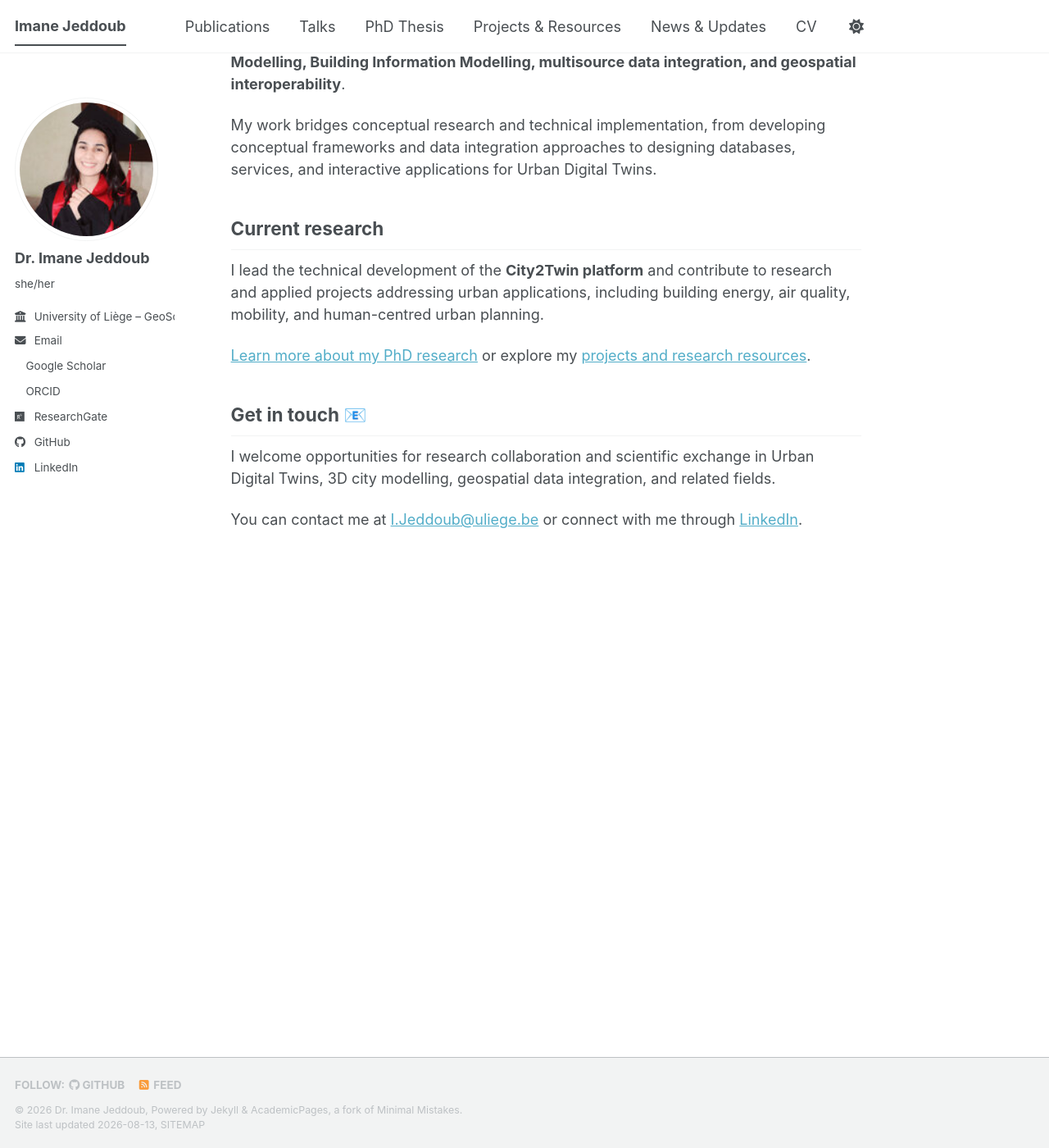
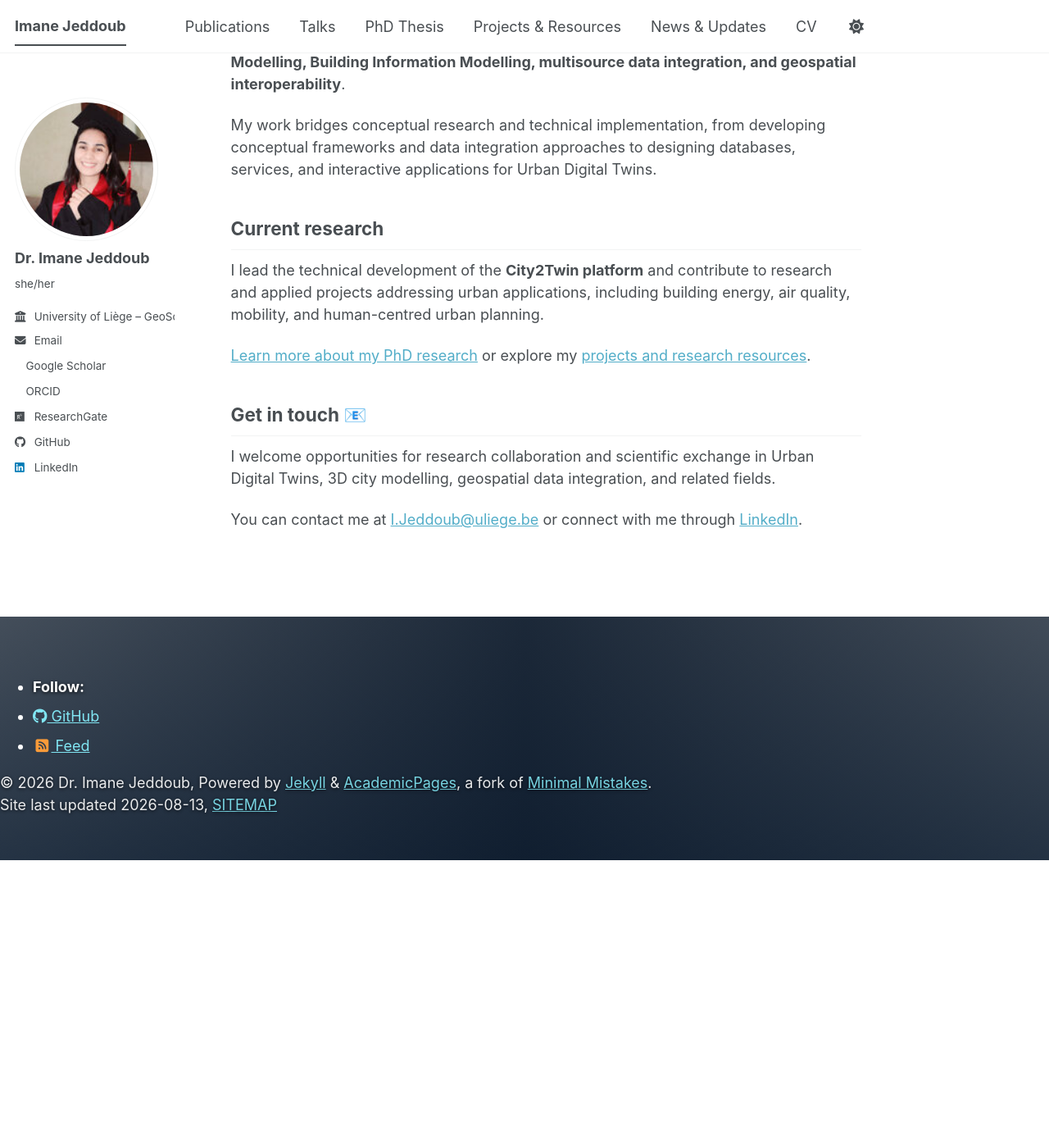
Before and after one commit to JEDDOUB/JEDDOUB.github.io, a Jekyll site: the page built from _pages/about.md, in a window 1280 px wide and 1400 px high, scrolled down 290 px. Shown: the whole window at 82% size. Built offline with Jekyll 4.4.1, drawn with Linux system fonts in a browser that asks for light colours; a style sheet for code colours, icons or effects is not loaded.

Commit message:
Update _footer.scss

```diff
--- a/_sass/layout/_footer.scss
+++ b/_sass/layout/_footer.scss
@@ -1,104 +1,54 @@
-/* ==========================================================================
-   FOOTER
-   ========================================================================== */
+.page__footer {
+  position: relative;
+  margin-top: 3em;
+  padding: 3em 0;
+  color: #ffffff;
+  background:
+    linear-gradient(
+      rgba(5, 25, 48, 0.45),
+      rgba(5, 25, 48, 0.72)
+    ),
+    url("/images/liege-urban-digital-twin-footer.png");
 
-.page__footer {
-  @include clearfix;
-  background-color: var(--global-footer-bg-color);
-  color: var(--global-text-color-light);
-
-  float: left;
-  margin-left: 0;
-  margin-right: 0;
-  margin-top: 3em;
-  width: 100%;
-  clear: both;
-
-  /* keep footer in normal document flow so custom widgets do not overlap content */
-  height: auto;
-
-  /* keep the footer on the bottom of the page */
-  position: fixed;
-  bottom: 0;
-
-  -webkit-animation: intro 0.3s both;
-          animation: intro 0.3s both;
-  -webkit-animation-delay: 0.45s;
-          animation-delay: 0.45s;
-  border-top: 1px solid var(--global-dark-border-color);
-
-  footer {
-    @include clearfix;
-    margin-left: auto;
-    margin-right: auto;
-    margin-top: 1em;
-    max-width: 100%;
-    padding: 0 1em 1em;
-
-    @include breakpoint($x-large) {
-      max-width: $x-large;
-    }
-  }
-
-  a {
-    color: inherit;
-    text-decoration: none;
-
-    &:hover {
-      text-decoration: underline;
-    }
-  }
-
-  .fas,
-  .fab,
-  .far,
-  .fal {
-    color: var(--global-text-color-light);
-  }
+  background-size: cover;
+  background-position: center;
+  background-repeat: no-repeat;
+  border-top: none;
 }
 
-@media screen and (max-width: 768px) {
-  /* don't pin the footer on mobile devices */
-  .page__footer {
-    position: relative;
-    bottom: auto;
-  }
+.page__footer footer {
+  position: relative;
+  z-index: 2;
+}
+
+.page__footer a,
+.page__footer a:visited {
+  color: #81e6f3;
+}
+
+.page__footer a:hover {
+  color: #ffffff;
+}
+
+.page__footer-follow .social-icons strong,
+.page__footer-copyright {
+  color: #ffffff;
+  text-shadow: 0 1px 4px rgba(0, 0, 0, 0.8);
 }
 
 .page__footer-copyright {
-  font-family: $global-font-family;
-  font-size: $type-size-7;
+  opacity: 0.9;
 }
 
-.page__footer-follow {
-  ul {
-    margin: 0;
-    padding: 0;
-    list-style-type: none;
-  }
-
-  li {
-    display: inline-block;
-    padding-top: 5px;
-    padding-bottom: 5px;
-    font-family: $sans-serif-narrow;
-    font-size: $type-size-6;
-    text-transform: uppercase;
-  }
-
-  li + li:before {
-    content: "";
-    padding-right: 5px;
-  }
-
-  a {
-    padding-right: 10px;
-    font-weight: bold;
-  }
-
-  .social-icons {
-    a {
-      white-space: nowrap;
-    }
-  }
+.page__footer::before {
+  content: "";
+  position: absolute;
+  inset: 0;
+  background: linear-gradient(
+    90deg,
+    rgba(4, 18, 36, 0.25),
+    rgba(4, 18, 36, 0.72) 50%,
+    rgba(4, 18, 36, 0.28)
+  );
+  pointer-events: none;
 }
```
